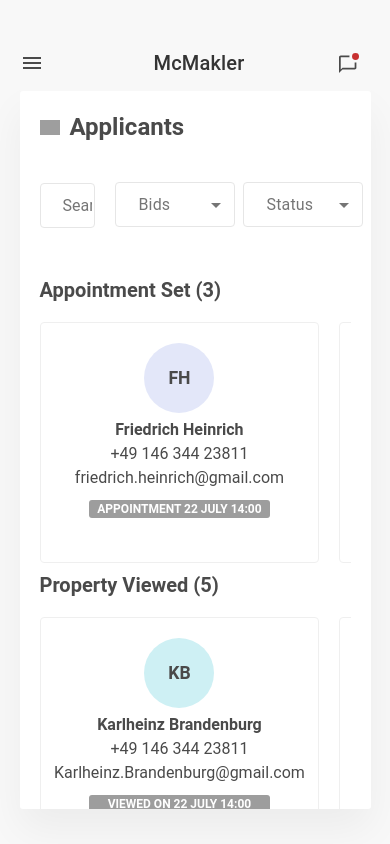
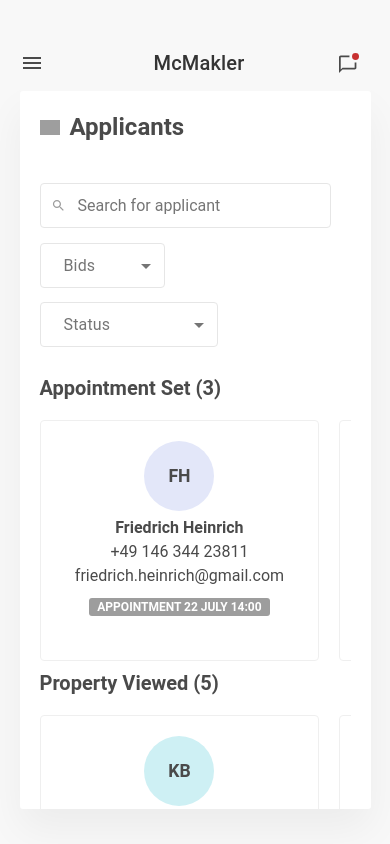
Before and after one commit to patrinoua/applications-website-TS, a React (Create React App) app: page / in a window 390 px wide. Built offline with nearby package versions, Linux system fonts and the light colour scheme; grey boxes are pictures that could not be loaded.

Commit message:
responsive Select

```diff
--- a/src/App/ApplicantsPage/elements.ts
+++ b/src/App/ApplicantsPage/elements.ts
@@ -117,8 +117,7 @@
   justify-content: flex-start;
   align-items: center;
   box-sizing: border-box;
-  margin: 20px;
-  margin-bottom: 30px;
+  margin-right: 20px;
   padding: 10px;
   border: 1px solid ${colors.grey300};
   @media (max-width: 800px) {
@@ -127,4 +126,10 @@
 `
 export const SearchBlock = styled.div`
   display: flex;
+  margin: 20px;
+  margin-bottom: 30px;
+
+  @media (max-width: 800px) {
+    flex-direction: column;
+  }
 `
--- a/src/App/ApplicantsPage/index.tsx
+++ b/src/App/ApplicantsPage/index.tsx
@@ -17,11 +17,13 @@
 } from './elements'
 const useStyles = makeStyles((theme) => ({
   formControl: {
-    marginTop: 19,
     marginRight: theme.spacing(1),
     minWidth: 120,
     height: 44,
     borderRadius: 5,
+    '@media (max-width: 800px)': {
+      marginTop: 15,
+    },
   },
   select: {
     height: '45px',
@@ -72,6 +74,7 @@
             onKeyUp={(e) => inputHandler(e)}
           />
         </SearchBarContainer>
+        <div>
           <FormControl variant='outlined' className={classes.formControl}>
             <InputLabel
               htmlFor='outlined-age-native-simple'
@@ -99,6 +102,7 @@
               <option value={20}>Viewed</option>
             </Select>
           </FormControl>
+        </div>
       </SearchBlock>
       <ApplicantsList
         viewedApplicants={viewedApplicants}
```
Lines whose indentation alone changed are shown as unchanged.
